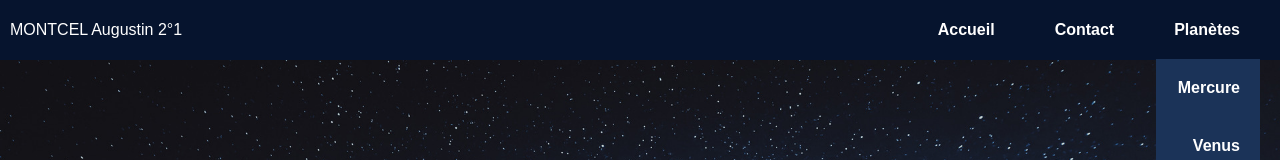
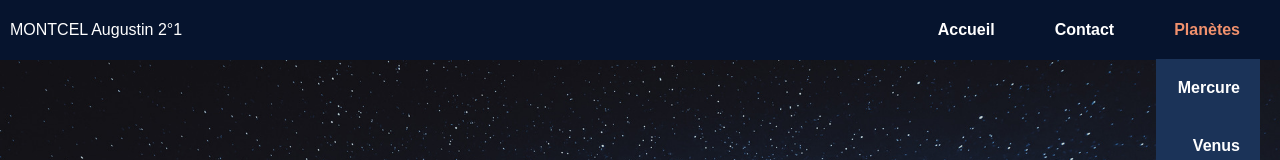
Before and after one commit to guu42/guu42.github.io, a plain HTML site: page index.html in a window 1280 px wide. In both pictures the pointer is over the item "Planètes". Shown: the top 160 px of the page. Drawn offline with Linux system fonts and the light colour scheme.

Commit message:
v2.0.1
Ajout de l'effet hover sur "Planètes"

```diff
--- a/style.css
+++ b/style.css
@@ -47,6 +47,10 @@ a:hover {
   color: #fff;
   font-weight: bold;
   transition: color 0.3s ease;
+}
+
+.dropdown:hover{
+  color: #F1916D;
 }
 
 .dropdown-child {
@@ -100,6 +104,7 @@ img{
   font-size: 200%;
   z-index: 3;
 }
+
 .content{
   position: relative;
   margin: 10%;
```
